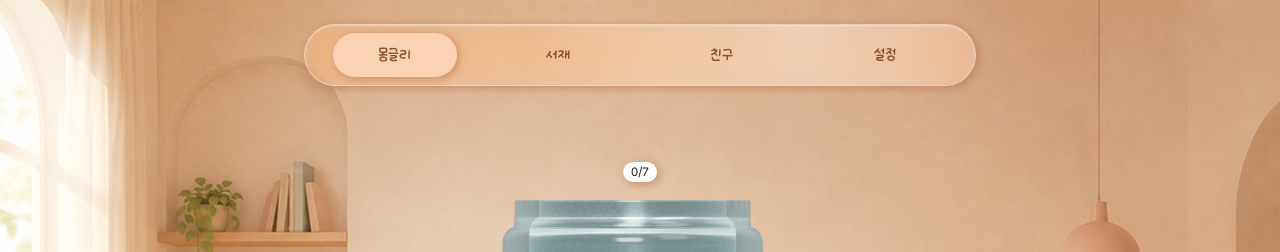
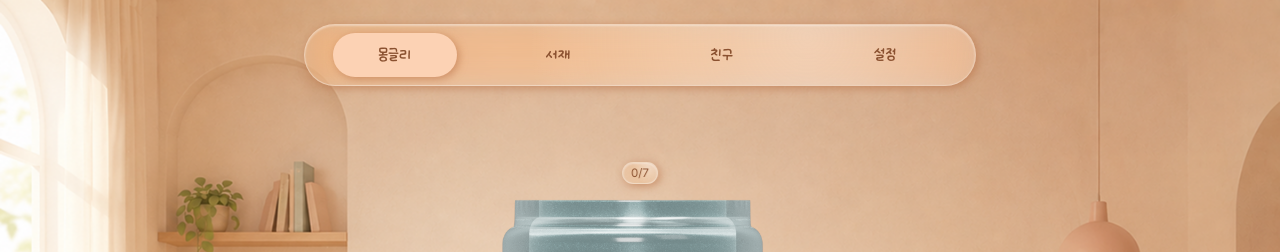
Before and after one commit to jhj04/Mongly, a Next.js app: page /home in a window 1280 px wide. Shown: the top 252 px of the page. Built offline with nearby package versions, Linux system fonts and the light colour scheme.

Commit message:
[FEAT] 유리병 구슬 갯수 카운터 아웃라인 스타일 적용

```diff
--- a/src/components/Jar.tsx
+++ b/src/components/Jar.tsx
@@ -33,8 +33,18 @@ export default function Jar({
   return (
     <div className="flex flex-1 items-center justify-center">
       <div ref={jarRef} className="relative mt-10 w-[clamp(280px,55vw,480px)] aspect-square">
-        <span className="absolute top-3 left-1/2 -translate-x-1/2 z-10 rounded-full bg-white px-2 py-0.5 text-xs shadow-drop">
-          {count}/{max}
+        <span
+          className={
+            "absolute top-3 left-1/2 -translate-x-1/2 z-10 overflow-hidden rounded-full " +
+            "border border-white/35 bg-secondary/10 px-2 py-0.5 text-xs text-primary-900 " +
+            "shadow-surface backdrop-blur-md backdrop-saturate-150 " +
+            "before:content-[''] before:absolute before:inset-0 before:pointer-events-none " +
+            "before:bg-[radial-gradient(circle_at_75%_20%,rgba(255,255,255,0.35),transparent_55%)]"
+          }
+        >
+          <span className="relative z-10">
+            {count}/{max}
+          </span>
         </span>
 
         <Image
```
